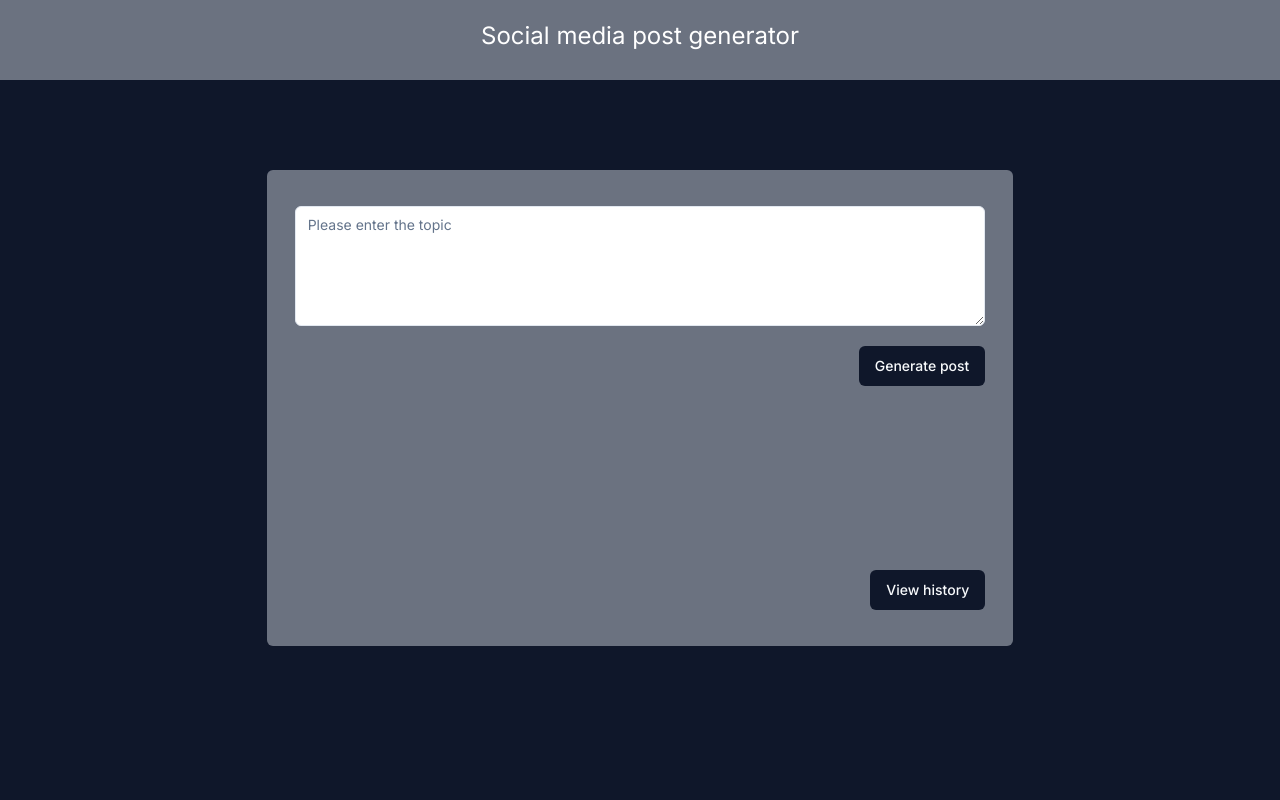
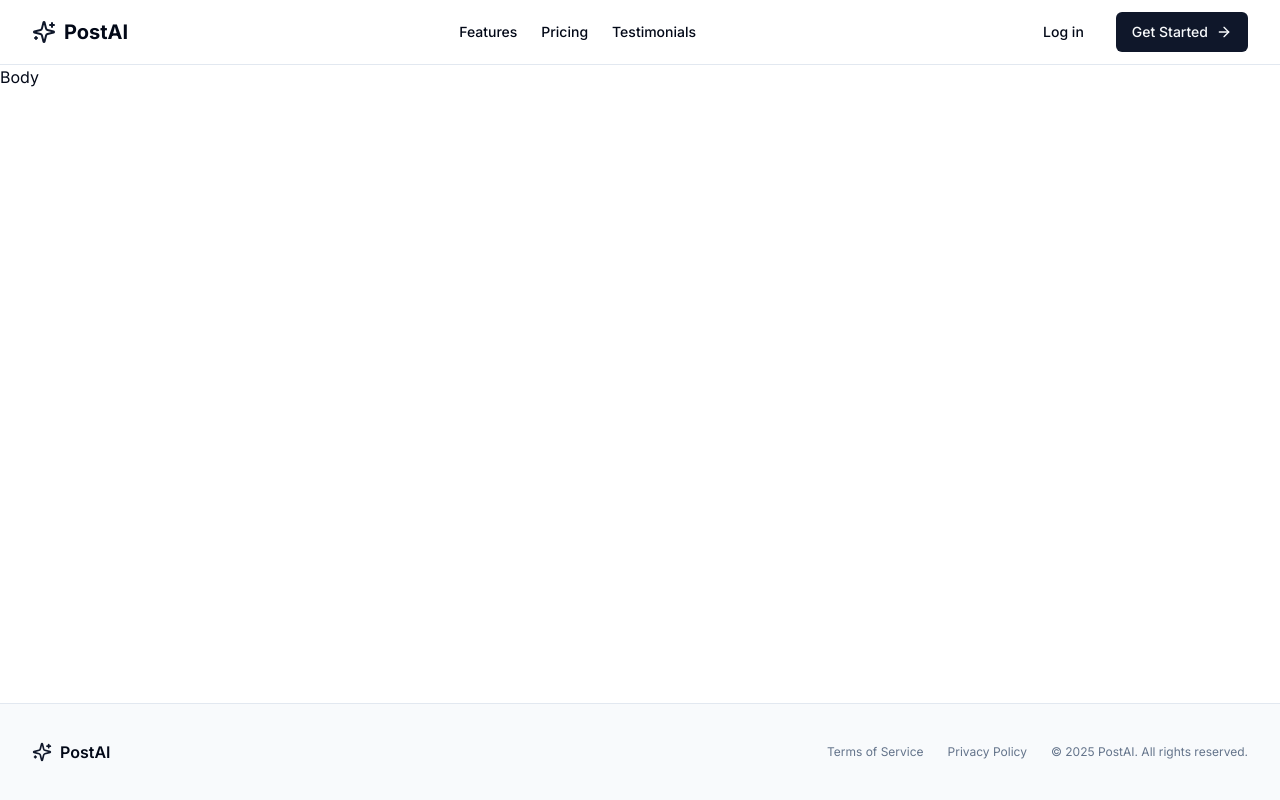
Before and after one commit to peekeah/post-generator, a Next.js app: page / in a window 1280 px wide. Built offline with nearby package versions, Linux system fonts and the light colour scheme.

Commit message:
add header and footer

```diff
--- a/app/layout.tsx
+++ b/app/layout.tsx
@@ -1,7 +1,6 @@
 import type { Metadata } from "next";
 import { Inter } from "next/font/google";
 import "./globals.css";
-import Link from "next/link";
 
 const inter = Inter({ subsets: ["latin"] });
 
@@ -17,13 +16,8 @@ export default function RootLayout({
 }>) {
   return (
     <html lang="en">
-      <body className={`${inter.className} bg-primary text-white h-screen`}>
-        <div className="m-auto flex-col gap-10 h-full">
-          <div className="text-white text-2xl p-5 text-center fixed top-0 bg-gray-500 w-screen z-10 h-[80px]">
-            <Link href="/">Social media post generator</Link>
-          </div>
-          <div className="pt-[80px]">{children}</div>
-        </div>
+      <body className={`${inter.className} h-screen`}>
+        <div>{children}</div>
       </body>
     </html>
   );
--- a/app/page.tsx
+++ b/app/page.tsx
@@ -1,63 +1,63 @@
 "use client"
 import { Button } from "@/components/ui/button";
-import { Spinner } from "@/components/ui/spinner";
-import { Textarea } from "@/components/ui/textarea";
-import { useState } from "react"
-import { useRouter } from "next/navigation";
+import Link from "next/link";
+import { ArrowRight, Sparkles } from "lucide-react";
 
 export default function Home() {
-  const [loading, setLoading] = useState(false)
-  const [content, setContent] = useState("")
-  const [result, setResult] = useState(null)
-
-  const router = useRouter();
-
-  const onSubmit = () => {
-    setLoading(() => true)
-    const config = {
-      method: "POST",
-      "Content-Type": "application/json",
-      body: JSON.stringify({
-        content
-      })
-    }
-
-    const uri = "api/openai"
-
-    fetch(uri, config)
-      .then(res => res.json().then(data => {
-        if(data?.status){
-          setResult(() => data?.data?.slice(1))
-        }
-        setLoading(() => false)
-      })).catch(err => {
-        console.log("err", err);
-      })
-  }
 
   return (
-    <div className="w-7/12 m-auto h-full mt-[7%] px-7 py-9 rounded-md bg-gray-500 grow-0 space-y-5">
-      <div className="flex flex-col gap-5 items-end">
-        <Textarea
-          placeholder="Please enter the topic"
-          className="h-[120px] text-black"
-          value={content}
-          onChange={(e) => setContent(e.target.value)}
-        />
-        <Button
-          onClick={onSubmit}
-          disabled={loading}
-        >Generate post</Button>
-      </div>
-      <div className="h-36">
-        {
-          loading ? <Spinner /> :
-            (result ? result : null)
-        }
-      </div>
-      <div className="flex justify-end">
-        <Button onClick={() => router.push("history")}>View history</Button>
-      </div>
+    <div className="min-h-screen flex flex-col">
+      <header className="sticky top-0 z-50 w-full border-b bg-background/95 backdrop-blur supports-[backdrop-filter]:bg-background/60">
+        <div className="container flex h-16 items-center justify-between">
+          <div className="flex items-center gap-2">
+            <Sparkles className="h-6 w-6 text-primary" />
+            <span className="text-xl font-bold">PostAI</span>
+          </div>
+          <nav className="hidden md:flex items-center gap-6">
+            <Link href="#features" className="text-sm font-medium hover:text-primary">
+              Features
+            </Link>
+            <Link href="#pricing" className="text-sm font-medium hover:text-primary">
+              Pricing
+            </Link>
+            <Link href="#testimonials" className="text-sm font-medium hover:text-primary">
+              Testimonials
+            </Link>
+          </nav>
+          <div className="flex items-center gap-4">
+            <Link href="/login">
+              <Button variant="ghost" className="hidden md:inline-flex">
+                Log in
+              </Button>
+            </Link>
+            <Link href="/dashboard">
+              <Button>
+                Get Started <ArrowRight className="ml-2 h-4 w-4" />
+              </Button>
+            </Link>
+          </div>
+        </div>
+      </header>
+
+      <main className="flex-1">Body</main>
+
+      <footer className="border-t bg-muted/50">
+        <div className="container flex flex-col md:flex-row items-center justify-between py-10 md:h-24 md:py-0">
+          <div className="flex items-center gap-2">
+            <Sparkles className="h-5 w-5 text-primary" />
+            <span className="font-semibold">PostAI</span>
+          </div>
+          <div className="flex flex-col md:flex-row items-center gap-4 md:gap-6">
+            <Link href="#" className="text-xs text-muted-foreground hover:text-foreground">
+              Terms of Service
+            </Link>
+            <Link href="#" className="text-xs text-muted-foreground hover:text-foreground">
+              Privacy Policy
+            </Link>
+            <p className="text-xs text-muted-foreground">© 2025 PostAI. All rights reserved.</p>
+          </div>
+        </div>
+      </footer>
     </div>
   )
 }
```
Also changed, not shown: 2 other files (tests, documents, lock files or other folders).
